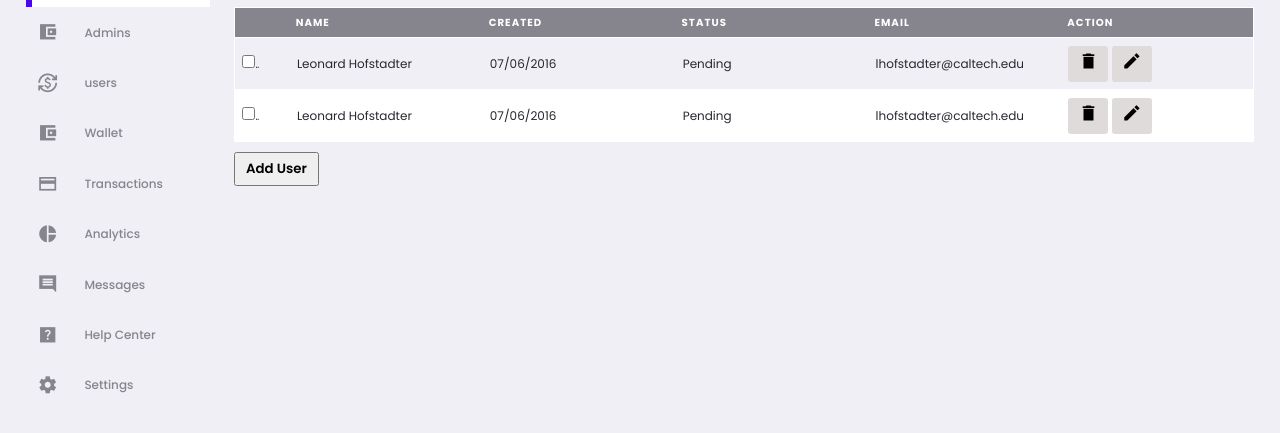
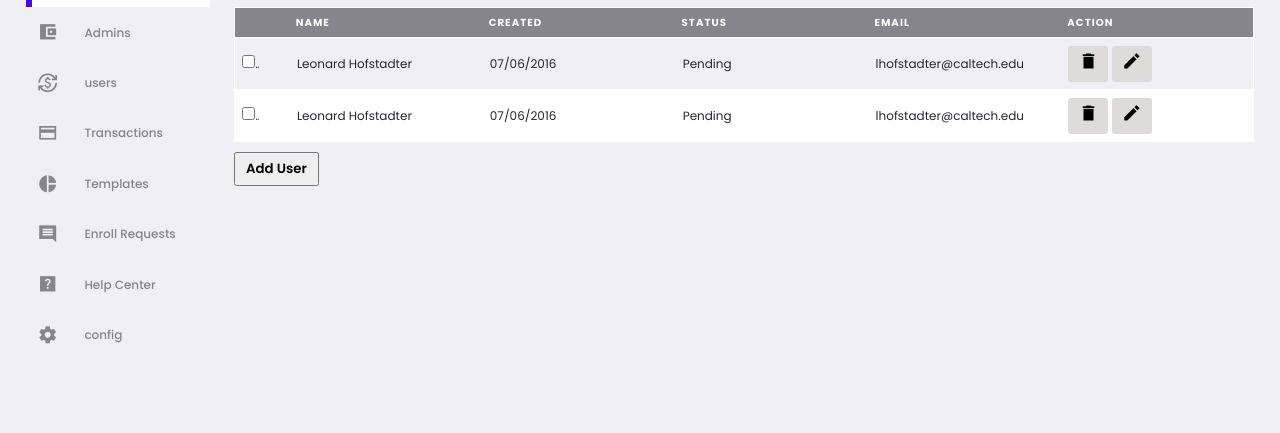
Before and after one commit to fadiouz/dashboard, a plain HTML site: page users.html in a window 1280 px wide. Shown: the part 115-548 px from the top of the page. Drawn offline with nearby package versions, Linux system fonts and the light colour scheme.

```diff
--- a/users.html
+++ b/users.html
@@ -111,20 +111,16 @@
           <h4>users</h4>
         </a>
         <a href="#">
-          <span class="material-icons-sharp">account_balance_wallet</span>
-          <h4>Wallet</h4>
-        </a>
-        <a href="#">
           <span class="material-icons-sharp">payment</span>
           <h4>Transactions</h4>
         </a>
         <a href="#">
           <span class="material-icons-sharp">pie_chart</span>
-          <h4>Analytics</h4>
+          <h4>Templates</h4>
         </a>
         <a href="#">
           <span class="material-icons-sharp">insert_comment</span>
-          <h4>Messages</h4>
+          <h4>Enroll Requests</h4>
         </a>
         <a href="#">
           <span class="material-icons-sharp">help_center</span>
@@ -132,7 +128,7 @@
         </a>
         <a href="#">
           <span class="material-icons-sharp">settings</span>
-          <h4>Settings</h4>
+          <h4>config</h4>
         </a>
       </div>
 
```
